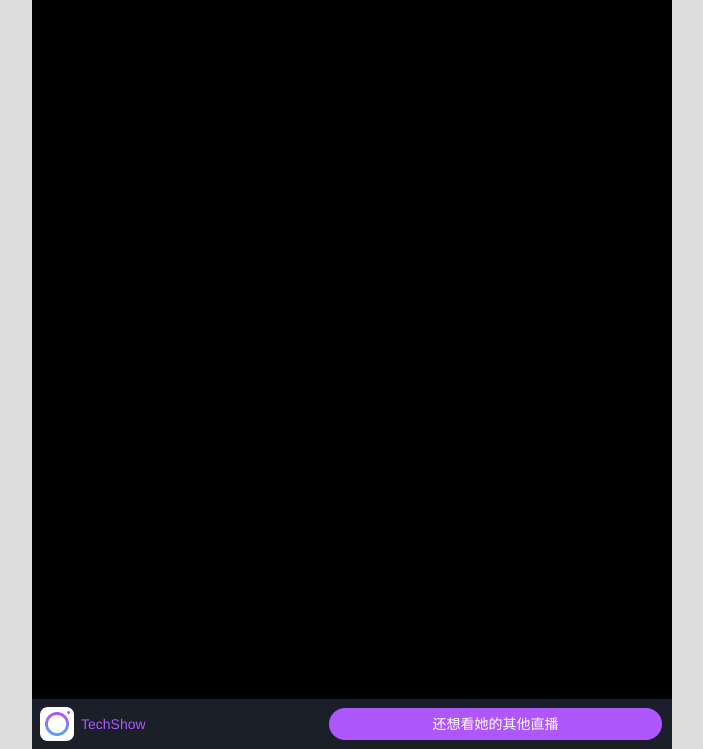
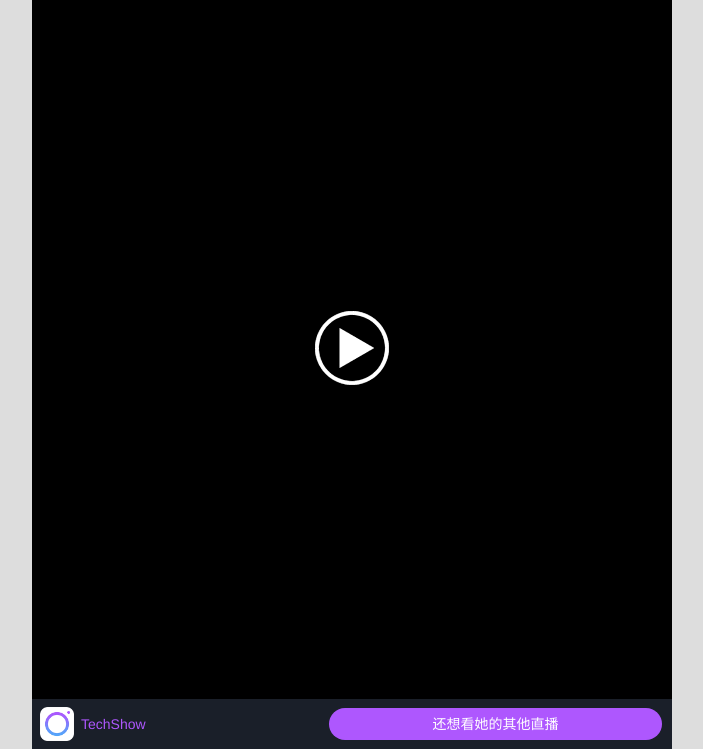
Before and after one commit to sy264115809/techshow, a Flask app: template app/templates/share.html in a window 1280 px wide. Shown: the part 51-800 px from the top of the page, without its empty margins (288-991 px from the left). Run offline with Flask 2, Linux system fonts and the light colour scheme; the template is opened without the code that fills it, so the values that code supplies are empty; parts of the project's set-up code (start-up, migrations or seed data) failed here and were passed over.

Commit message:
adjust cover

```diff
--- a/app/static/css/share.css
+++ b/app/static/css/share.css
@@ -141,10 +141,7 @@ body {
     position: absolute;
     width: 100%;
     height: 100%;
-    background-size: cover;
-    background-repeat: no-repeat;
-    background-position: center;
-    background-color: #000;
+    background: #000000 url('/static/images/single_play.png') no-repeat center;
     cursor: pointer;
 }
 
--- a/app/templates/share.html
+++ b/app/templates/share.html
@@ -32,7 +32,7 @@
                 </video>
             </div>
         </div>
-        <div class="cover" style="background-color: #000000;"></div>
+        <div class="cover"></div>
     </div>
     <div class="footer">
         <a href="#" class="logo"><img src="/static/images/logo_techshow.png"></a>
@@ -45,7 +45,7 @@
         var wid = $("#techshow").width();
         $("#video").attr({
             'width': wid,
-            'height': Math.floor(wid * 0.65)
+            'height': Math.floor(wid * 1.78)
         });
         var video = new MediaElementPlayer("#video", {
             alwaysShowControls: false,
```
Also changed, not shown: app/static/images/single_play.png (added).
